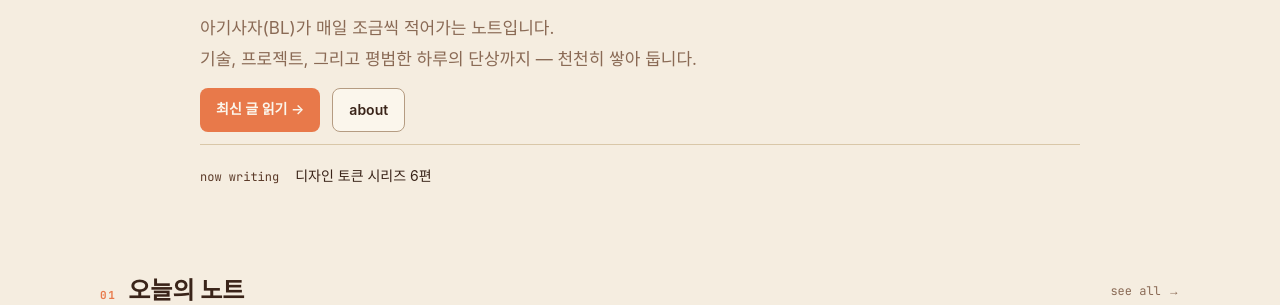
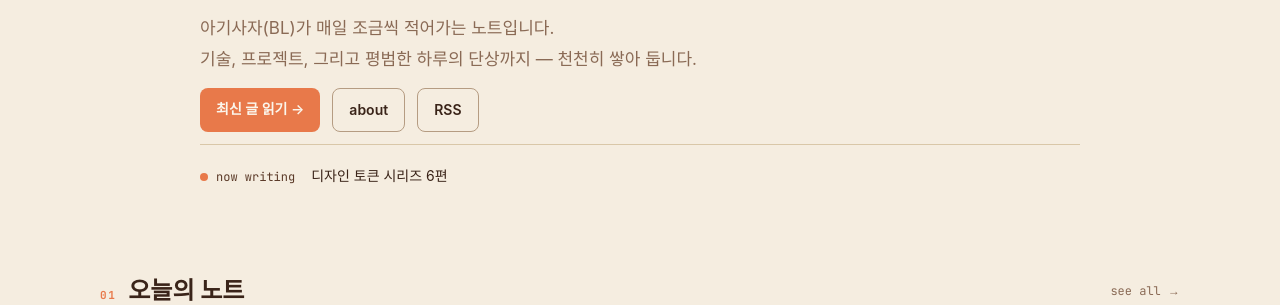
Before and after one commit to huisuu4/14th_third_session, a Django app: page / in a window 1280 px wide. Shown: the part 302-607 px from the top of the page. Run offline with Django 5.2, Linux system fonts and the light colour scheme; data that the repository does not hold is empty; some web fonts are replaced.

Commit message:
Feat: 수정

```diff
--- a/static/css/home.css
+++ b/static/css/home.css
@@ -59,7 +59,6 @@
 
 .hero-bio {
     margin: 0;
-
     color: var(--beige-ink-3, #8A6A55);
     font-family: Inter;
     font-size: 17px;
@@ -78,9 +77,7 @@
     align-items: flex-start;
     gap: 8px;
     border-radius: 8px;
-    border: 1px solid var(--beige-line-strong, #B59C82);
-    background-color: var(--beige-bg-paper, #FBF6EC);
-    color: var(--beige-ink-1, #3A2419);
+    border: 1px solid var(--beige-line-strong, #B59C82);    color: var(--beige-ink-1, #3A2419);
     font-family: Inter;
     font-size: 14px;
     font-weight: 600;
@@ -91,7 +88,6 @@
 }
 
 .home-button:hover {
-    background: var(--beige-bg-sunken, #EFE4D2);
     color: var(--beige-ink-1, #3A2419);
 }
 
@@ -99,19 +95,19 @@
     transform: scale(0.98);
 }
 
-.home-button.primary {
+.home-button.first {
     color: var(--beige-bg-paper, #FBF6EC);
     background-color: var(--beige-accent-default, #E8794A);
     border: none;
 }
 
-.home-button.primary:hover {
+.home-button.first:hover {
     background-color: var(--beige-accent-hover, #C95A2C);
     color: var(--beige-bg-paper, #FBF6EC);
 }
 
-.home-button.sub:hover {
-    background-color: var(--beige-bg-sunken, #EFE4D2);
+.home-button.second:hover {
+    background-color: var(--beige-bg-paper, #FBF6EC);
     color: var(--beige-ink-1, #3A2419);
 }
 
@@ -131,6 +127,17 @@
     font-size: 12px;
     font-weight: 400;
     line-height: 100%;
+}
+
+.now-label::before {
+    content: '';
+    display: inline-block;
+    width: 8px;
+    height: 8px;
+    background-color: var(--beige-accent-default, #E8794A);
+    border-radius: 50%;
+    margin-right: 8px;
+    vertical-align: middle;
 }
 
 .now-title {
--- a/templates/blog/home.html
+++ b/templates/blog/home.html
@@ -26,8 +26,9 @@
             </p>
 
             <div class="hero-actions">
-                <a href="{% url 'tech_list' %}" class="home-button primary">최신 글 읽기 →</a>
-                <a href="{% url 'profile' %}" class="home-button sub">about</a>
+                <a href="{% url 'tech_list' %}" class="home-button first">최신 글 읽기 →</a>
+                <a href="{% url 'profile' %}" class="home-button second">about</a>
+                <span class="home-button third">RSS</span>
             </div>
 
             <div class="now-writing">
```
